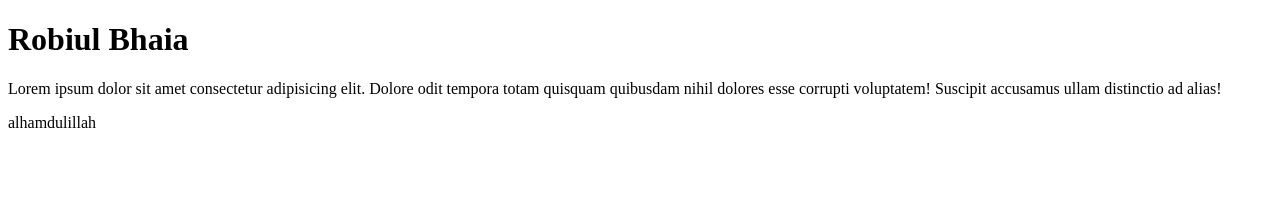
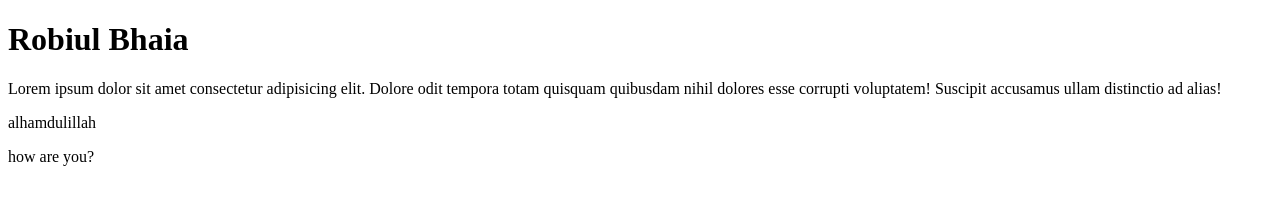
Before and after one commit to roawall/First-Project, a plain HTML site: page index.html in a window 1280 px wide. Drawn offline with Linux system fonts and the light colour scheme.

Commit message:
divtag-added

```diff
--- a/index.html
+++ b/index.html
@@ -9,5 +9,7 @@
     <h1>Robiul Bhaia</h1>
     <p>Lorem ipsum dolor sit amet consectetur adipisicing elit. Dolore odit tempora totam quisquam quibusdam nihil dolores esse corrupti voluptatem! Suscipit accusamus ullam distinctio ad alias!</p>
     <p>alhamdulillah</p>
+    <div>how are you?</div>
+
 </body>
 </html>
```
